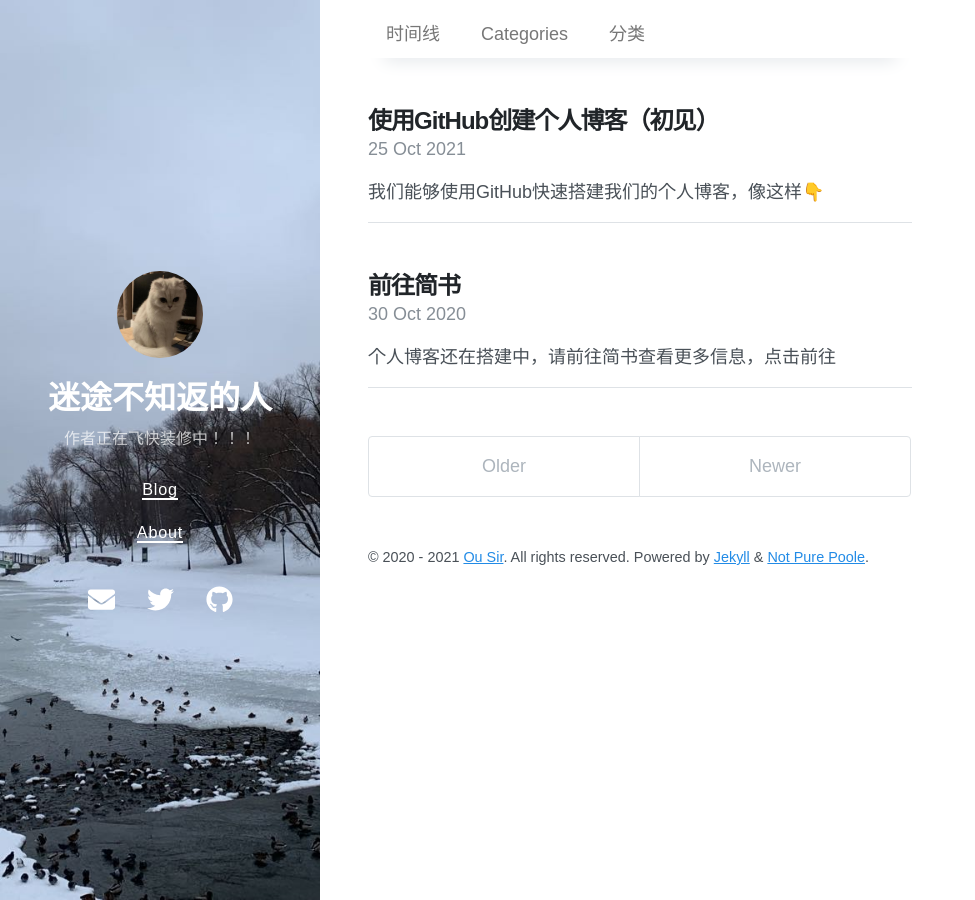
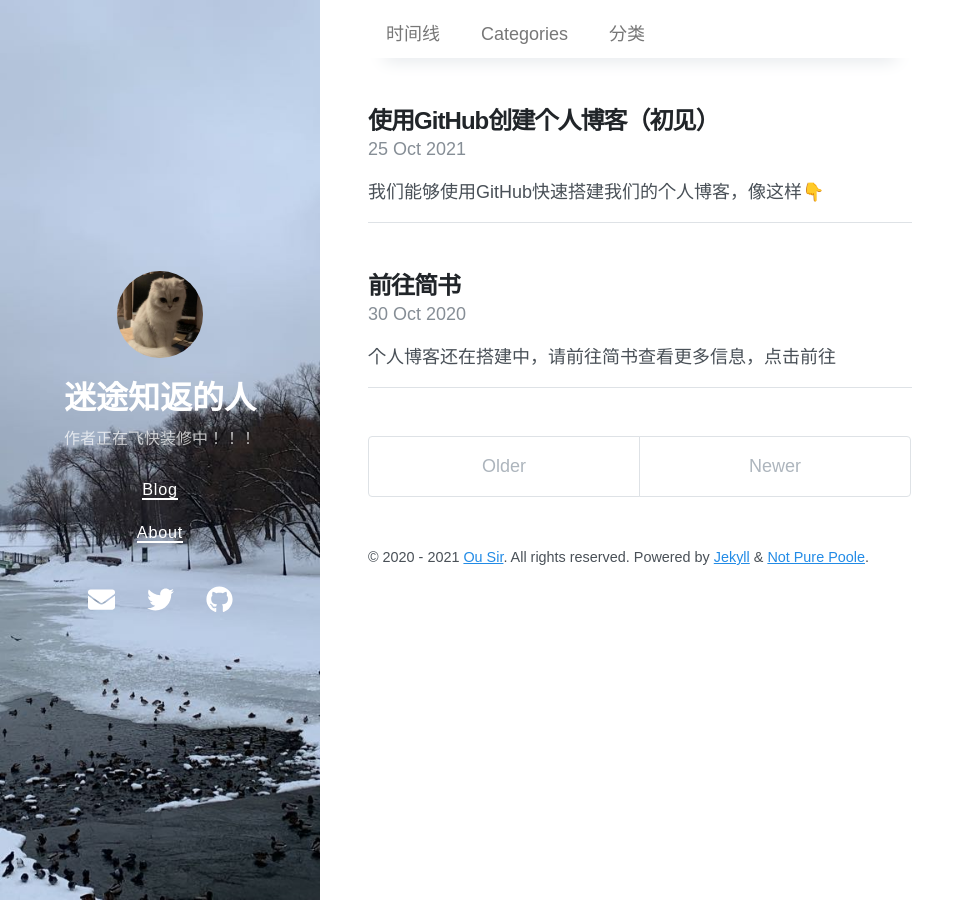
Before and after one commit to ooouuzy/ooouuzy.github.io, a Jekyll site: the page built from index.html, in a window 1280 px wide. Shown: the whole page, without its empty margins (0-975 px from the left). Built offline with Jekyll 4.4.1, drawn with Linux system fonts in a browser that asks for light colours; nearby versions of some CDN libraries; the list of posts is cut into pages by our own code.

Commit message:
Update _config.yml

```diff
--- a/_config.yml
+++ b/_config.yml
@@ -1,5 +1,5 @@
 # Setup
-title: 迷途不知返的人
+title: 迷途知返的人
 description: 作者正在飞快装修中！！！
 url: https://ooouuzy.github.io
 avatar: /avatar.jpeg
```
